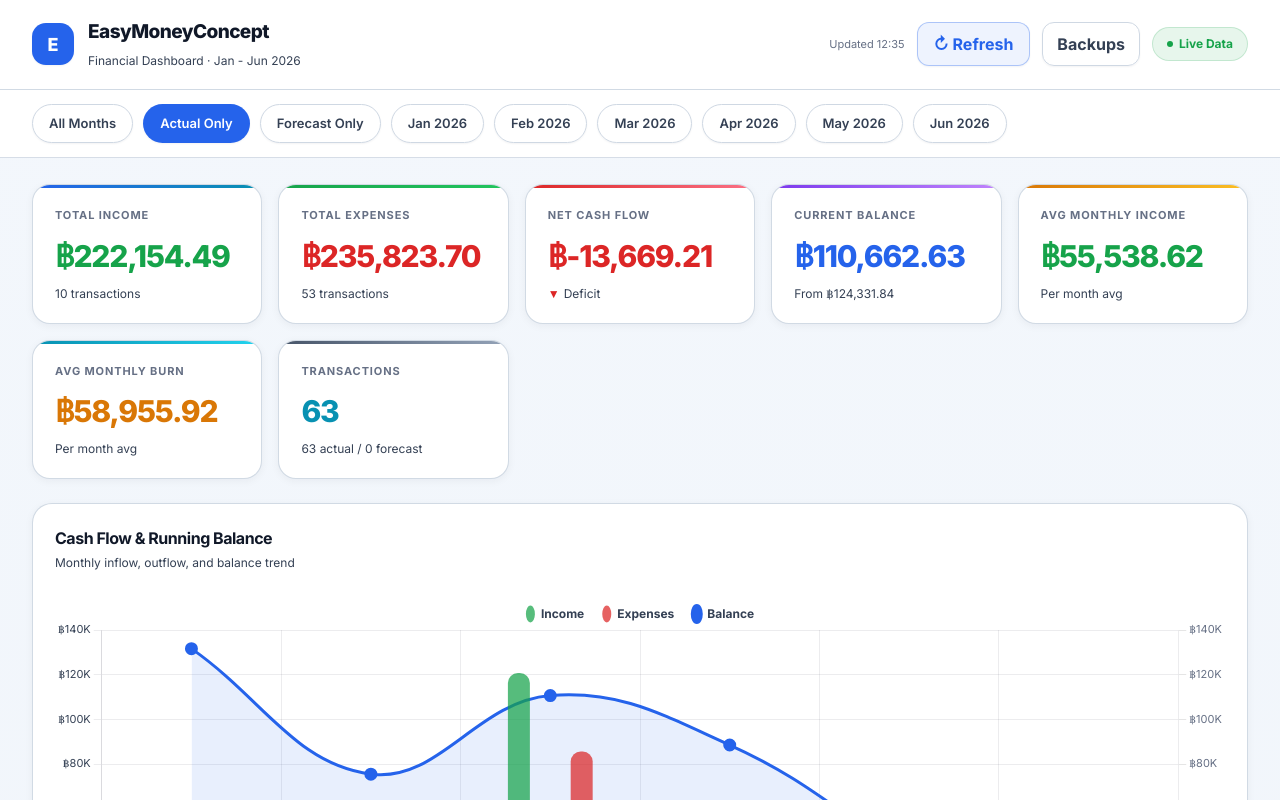
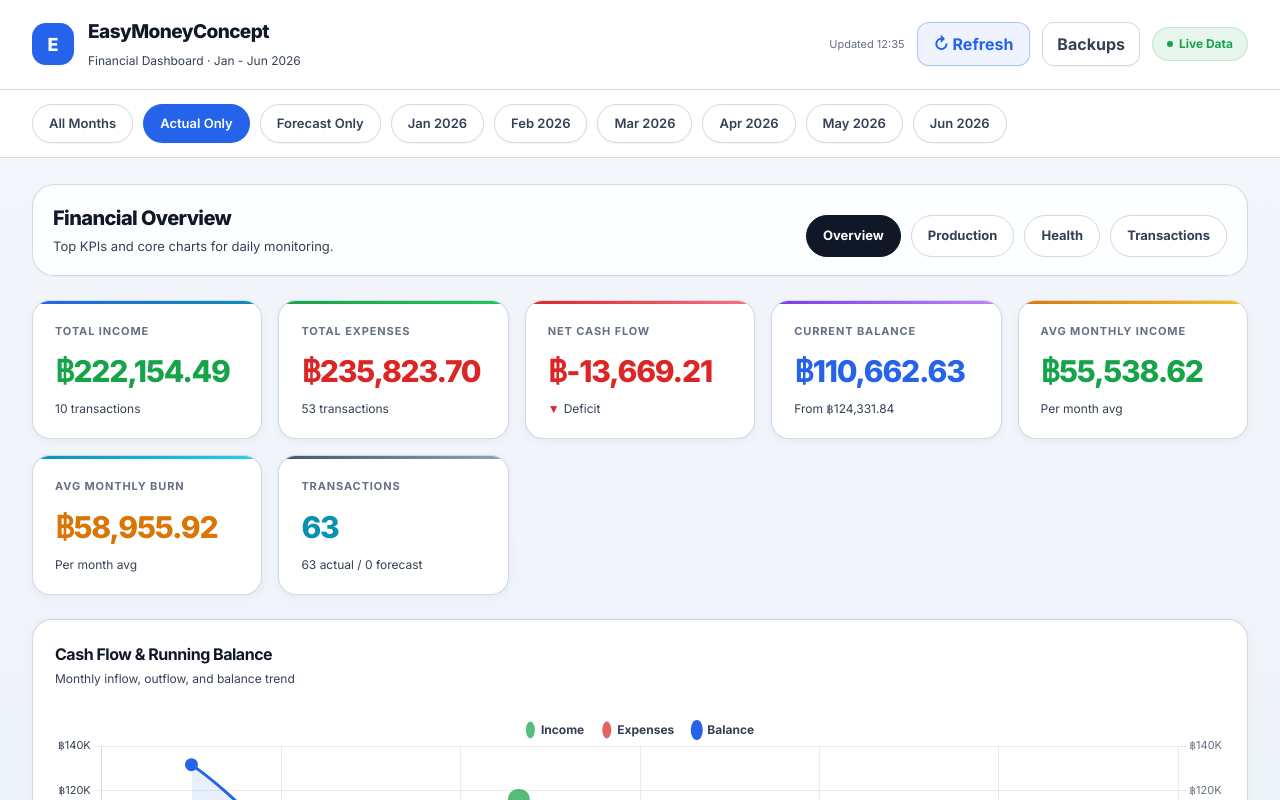
Before and after one commit to Tusgof/Finance_Dashboard, a Next.js app: page / in a window 1280 px wide. Shown: the top 800 px of the page. Built offline with nearby package versions, Linux system fonts and the light colour scheme.

Commit message:
Split dashboard into view pages

```diff
--- a/app/globals.css
+++ b/app/globals.css
@@ -175,6 +175,80 @@ select {
 
 .main > * + * {
   margin-top: 24px;
+}
+
+.workspace-nav {
+  display: flex;
+  align-items: flex-end;
+  justify-content: space-between;
+  gap: 18px;
+  padding: 18px 20px;
+  background: rgba(255, 255, 255, 0.82);
+  border: 1px solid rgba(207, 216, 227, 0.95);
+  border-radius: 22px;
+  box-shadow: var(--shadow-sm);
+}
+
+.workspace-nav-header {
+  display: flex;
+  align-items: flex-start;
+  justify-content: space-between;
+  gap: 16px;
+}
+
+.workspace-title {
+  font-size: 20px;
+  font-weight: 760;
+  letter-spacing: -0.03em;
+  color: var(--text-primary);
+}
+
+.workspace-subtitle {
+  margin-top: 4px;
+  font-size: 13px;
+  color: var(--text-secondary);
+}
+
+.workspace-tabs {
+  display: flex;
+  align-items: center;
+  gap: 10px;
+  flex-wrap: wrap;
+  justify-content: flex-end;
+}
+
+.workspace-tab {
+  padding: 10px 16px;
+  border-radius: 999px;
+  border: 1px solid var(--border);
+  background: rgba(255, 255, 255, 0.96);
+  color: var(--text-secondary);
+  font-size: 13px;
+  font-weight: 700;
+  cursor: pointer;
+  transition: border-color 0.18s ease, background 0.18s ease, color 0.18s ease, box-shadow 0.18s ease;
+}
+
+.workspace-tab:hover {
+  border-color: rgba(37, 99, 235, 0.34);
+  color: var(--text-primary);
+  box-shadow: var(--shadow-sm);
+}
+
+.workspace-tab.active {
+  background: var(--text-primary);
+  color: #fff;
+  border-color: var(--text-primary);
+}
+
+.page-stack {
+  display: grid;
+  gap: 24px;
+}
+
+.page-section {
+  display: grid;
+  gap: 18px;
 }
 
 .kpi-grid {
@@ -881,6 +955,15 @@ tr:hover td {
     flex-direction: column;
   }
 
+  .workspace-nav {
+    align-items: flex-start;
+    flex-direction: column;
+  }
+
+  .workspace-tabs {
+    justify-content: flex-start;
+  }
+
   .search-box {
     width: 100%;
   }
--- a/components/DashboardClient.tsx
+++ b/components/DashboardClient.tsx
@@ -23,6 +23,35 @@ import MarginChart from './charts/MarginChart';
 import FixedVarChart from './charts/FixedVarChart';
 import PersonnelChart from './charts/PersonnelChart';
 
+type DashboardView = 'overview' | 'production' | 'health' | 'transactions';
+
+const VIEWS: { id: DashboardView; label: string; title: string; description: string }[] = [
+  {
+    id: 'overview',
+    label: 'Overview',
+    title: 'Financial Overview',
+    description: 'Top KPIs and core charts for daily monitoring.',
+  },
+  {
+    id: 'production',
+    label: 'Production',
+    title: 'Production & Cost Analysis',
+    description: 'Video production cost structure, operating mix, and planning tools.',
+  },
+  {
+    id: 'health',
+    label: 'Health',
+    title: 'Health & Survival',
+    description: 'Runway, margin, and continuity indicators in one place.',
+  },
+  {
+    id: 'transactions',
+    label: 'Transactions',
+    title: 'Transaction Details',
+    description: 'Search and inspect the raw transaction ledger without extra scrolling.',
+  },
+];
+
 export default function DashboardClient() {
   const [rawData, setRawData] = useState<Transaction[]>([]);
   const [openingBalance, setOpeningBalance] = useState(0);
@@ -30,8 +59,8 @@ export default function DashboardClient() {
   const [refreshing, setRefreshing] = useState(false);
   const [lastRefresh, setLastRefresh] = useState<string | null>(null);
   const [loading, setLoading] = useState(true);
+  const [activeView, setActiveView] = useState<DashboardView>('overview');
 
-  // Fetch data on mount
   useEffect(() => {
     fetch('/api/data')
       .then(r => r.json())
@@ -66,6 +95,8 @@ export default function DashboardClient() {
     }
   };
 
+  const activeViewMeta = VIEWS.find(view => view.id === activeView) ?? VIEWS[0];
+
   if (loading) {
     return (
       <div style={{ display: 'flex', alignItems: 'center', justifyContent: 'center', height: '100vh', color: 'var(--text-muted)', fontSize: 16 }}>
@@ -82,9 +113,31 @@ export default function DashboardClient() {
       <FilterBar />
 
       <div className="main">
+        <div className="workspace-nav">
+          <div className="workspace-nav-header">
+            <div>
+              <div className="workspace-title">{activeViewMeta.title}</div>
+              <div className="workspace-subtitle">{activeViewMeta.description}</div>
+            </div>
+          </div>
+          <div className="workspace-tabs" role="tablist" aria-label="Dashboard views">
+            {VIEWS.map(view => (
+              <button
+                key={view.id}
+                className={`workspace-tab${activeView === view.id ? ' active' : ''}`}
+                onClick={() => setActiveView(view.id)}
+                type="button"
+              >
+                {view.label}
+              </button>
+            ))}
+          </div>
+        </div>
+
         <KpiGrid />
 
-        {/* Main charts row */}
+        {activeView === 'overview' && (
+          <div className="page-stack">
             <div className="charts-grid">
               <CashFlowChart />
               <CategoryChart />
@@ -92,12 +145,32 @@ export default function DashboardClient() {
               <EntityChart />
               <ActualForecastChart />
             </div>
+          </div>
+        )}
 
-        {/* Video Production Breakdown */}
+        {activeView === 'production' && (
+          <div className="page-stack">
             <VideoProductionSection />
+            <div className="page-section">
+              <div className="section-header">
+                <div className="section-icon" style={{ background: 'var(--accent-purple-bg)', color: 'var(--accent-purple)' }}>&#9881;</div>
+                <div>
+                  <h2>Strategic Cost &amp; Revenue Analysis</h2>
+                  <div className="section-sub">Cost structure, personnel, and scenario planning</div>
+                </div>
+              </div>
+              <div className="charts-grid">
+                <FixedVarChart />
+                <PersonnelChart />
+              </div>
+              <ScenarioPanel />
+            </div>
+          </div>
+        )}
 
-        {/* Section A: Financial Health & Survival */}
-        <div style={{ marginTop: 32 }}>
+        {activeView === 'health' && (
+          <div className="page-stack">
+            <div className="page-section">
               <div className="section-header">
                 <div className="section-icon" style={{ background: 'var(--accent-red-bg)', color: 'var(--accent-red)' }}>&#9888;</div>
                 <div>
@@ -113,24 +186,14 @@ export default function DashboardClient() {
                 <MarginChart />
               </div>
             </div>
+          </div>
+        )}
 
-        {/* Section B: Strategic Cost & Revenue Analysis */}
-        <div style={{ marginTop: 32 }}>
-          <div className="section-header">
-            <div className="section-icon" style={{ background: 'var(--accent-purple-bg)', color: 'var(--accent-purple)' }}>&#9881;</div>
-            <div>
-              <h2>Strategic Cost &amp; Revenue Analysis</h2>
-              <div className="section-sub">Cost structure, personnel, and scenario planning</div>
+        {activeView === 'transactions' && (
+          <div className="page-stack">
+            <TransactionTable />
           </div>
-          </div>
-          <div className="charts-grid">
-            <FixedVarChart />
-            <PersonnelChart />
-          </div>
-          <ScenarioPanel />
-        </div>
-
-        <TransactionTable />
+        )}
       </div>
     </DashboardContext.Provider>
   );
```
Lines whose indentation alone changed are shown as unchanged.
